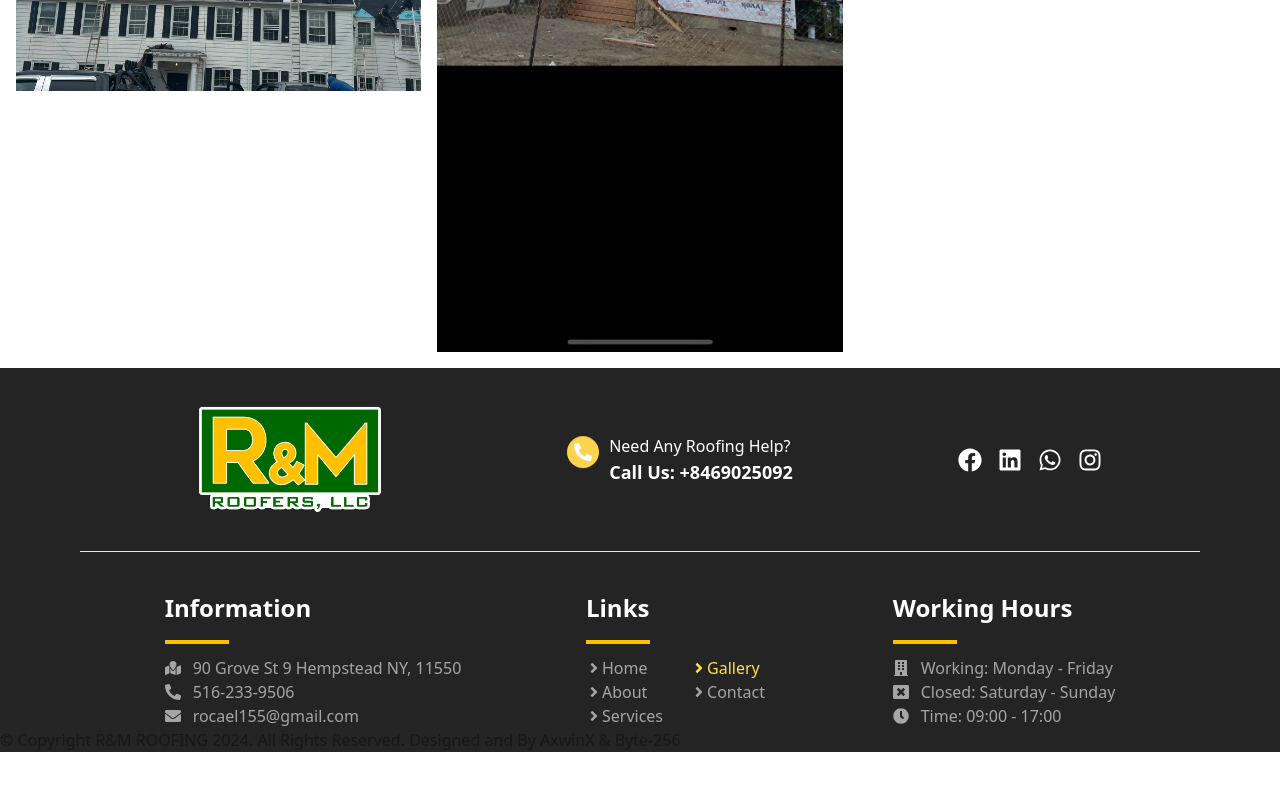
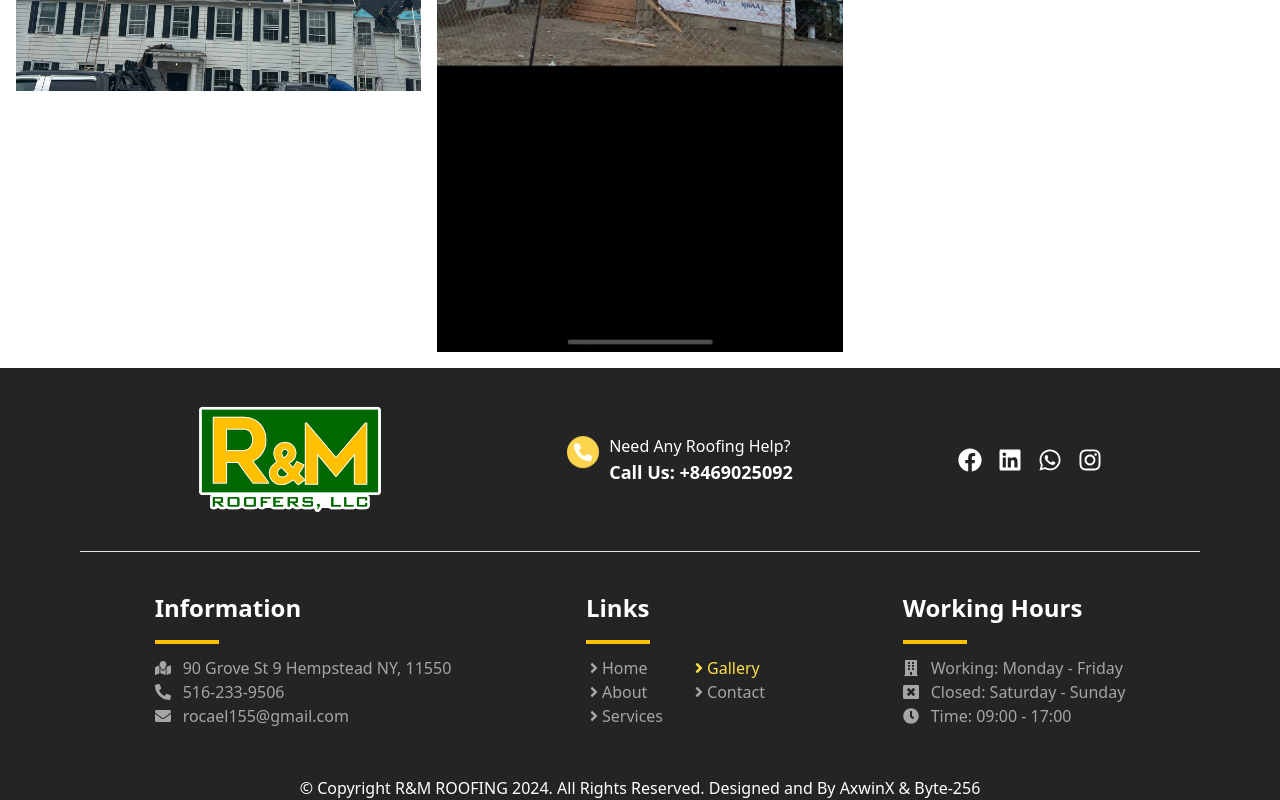
Before and after one commit to Byte-256/rm-roofing, a Next.js app: page /gallery in a window 1280 px wide. Shown: the part 8197-8997 px from the top of the page. Before the commit the page ends 8949 px from the top, so only its background shows below. Built offline with nearby package versions, Linux system fonts and the light colour scheme.

Commit message:
Tablet optimization and functionalities

```diff
--- a/app/_components/Footer.tsx
+++ b/app/_components/Footer.tsx
@@ -1,9 +1,10 @@
 "use client";
+import Image from "next/image";
 import Link from "next/link";
 import { usePathname } from "next/navigation";
 import {
-    FaAngleRight,
-    FaBuilding,
+	FaAngleRight,
+	FaBuilding,
 	FaClock,
 	FaEnvelope,
 	FaFacebook,
@@ -12,7 +13,7 @@ import {
 	FaMapMarked,
 	FaPhoneAlt,
 	FaWhatsapp,
-    FaWindowClose,
+	FaWindowClose,
 } from "react-icons/fa";
 
 export function Footer() {
@@ -23,7 +24,13 @@ export function Footer() {
 			{/* Contact */}
 			<div className="foot-1 flex justify-evenly flex-wrap items-center p-3 text-white">
 				<div className="foot-logo">
-					<img src="./image/logo.png" alt="RM Logo" className="w-32 md:w-56" />
+					<Image
+						width={100}
+						height={100}
+						src="./image/logo.png"
+						alt="RM Logo"
+						className="w-32 md:w-56"
+					/>
 				</div>
 				<Link
 					href={"tel:+8469025092"}
@@ -73,25 +80,34 @@ export function Footer() {
 			<hr className="mx-6 md:mx-20" />
 
 			{/* Foot-2 */}
-			<div className="foot-2 flex flex-wrap text-[#A5A5A5] px-10 items-center md:justify-evenly mt-10 gap-y-4">
+			<div className="foot-2 flex flex-wrap md:flex-nowrap md:gap-5 text-[#A5A5A5] px-10  md:justify-evenly mt-10 gap-y-4">
 				<div className="foot-info">
 					{" "}
 					<h1 className="relative text-2xl font-bold after:content-[''] after:block after:w-16 after:h-1 after:bg-[#ffc000] after:mt-4 after:left-0 text-white  mb-3">
 						Information
 					</h1>
-					<Link href={"https://maps.app.goo.gl/93DV8RhV3kpbk7wR8"} target="_blank">
-						<p className=" flex gap-3 items-center hover:text-[#e7e4e4]" >
+					<Link
+						href={"https://maps.app.goo.gl/93DV8RhV3kpbk7wR8"}
+						target="_blank"
+					>
+						<p className=" flex gap-3 items-center hover:text-[#e7e4e4]">
 							<FaMapMarked /> 90 Grove St 9 Hempstead NY, 11550
 						</p>
 					</Link>
-					<p className=" flex gap-3 items-center">
+					<Link
+						href={"tel:+1516-233-9506"}
+						className="flex gap-3 items-center hover:text-[#e7e4e4]"
+					>
 						<FaPhoneAlt aria-hidden="true" />
 						516-233-9506
-					</p>
-					<p className=" flex gap-3 items-center">
+					</Link>
+					<Link
+						href={"mailto:rocael155@gmail.com"}
+						className=" flex gap-3 items-center hover:text-[#e7e4e4]"
+					>
 						<FaEnvelope aria-hidden="true" />
 						rocael155@gmail.com
-					</p>
+					</Link>
 				</div>
 				<div className="foot-link">
 					<h1 className="relative text-2xl font-bold after:content-[''] after:block after:w-16 after:h-1 after:bg-[#ffc000] after:mt-4 after:left-0 text-white  mb-3">
@@ -102,7 +118,9 @@ export function Footer() {
 							<p>
 								<Link
 									href="/"
-									className={`flex items-center ${path === "/" ? "text-yellow-300" : ""}`}
+									className={`flex items-center ${
+										path === "/" ? "text-yellow-300" : ""
+									}`}
 								>
 									<FaAngleRight /> Home
 								</Link>
@@ -110,7 +128,9 @@ export function Footer() {
 							<p>
 								<Link
 									href="/about"
-									className={`flex items-center ${path === "/about" ? "text-yellow-300" : ""}`}
+									className={`flex items-center ${
+										path === "/about" ? "text-yellow-300" : ""
+									}`}
 								>
 									<FaAngleRight /> About
 								</Link>
@@ -118,7 +138,9 @@ export function Footer() {
 							<p>
 								<Link
 									href="/services"
-									className={`flex items-center ${path === "/services" ? "text-yellow-300" : ""}`}
+									className={`flex items-center ${
+										path === "/services" ? "text-yellow-300" : ""
+									}`}
 								>
 									<FaAngleRight /> Services
 								</Link>
@@ -128,7 +150,9 @@ export function Footer() {
 							<p>
 								<Link
 									href="/gallery"
-									className={`flex items-center ${path === "/gallery" ? "text-yellow-300" : ""}`}
+									className={`flex items-center ${
+										path === "/gallery" ? "text-yellow-300" : ""
+									}`}
 								>
 									<FaAngleRight /> Gallery
 								</Link>
@@ -136,7 +160,9 @@ export function Footer() {
 							<p>
 								<Link
 									href="/contact"
-									className={`flex items-center ${path === "/contact" ? "text-yellow-300" : ""}`}
+									className={`flex items-center ${
+										path === "/contact" ? "text-yellow-300" : ""
+									}`}
 								>
 									<FaAngleRight /> Contact
 								</Link>
@@ -148,20 +174,18 @@ export function Footer() {
 					<h1 className="relative text-2xl font-bold after:content-[''] after:block after:w-16 after:h-1 after:bg-[#ffc000] after:mt-4 after:left-0 text-white mb-3">
 						Working Hours
 					</h1>
-					<p className="flex gap-3 items-center">
-						<FaBuilding aria-hidden="true" /> Working:
-						Monday - Friday
+					<p className="flex gap-3 items-center md:text-nowrap">
+						<FaBuilding aria-hidden="true" /> Working: Monday - Friday
 					</p>
-					<p className="flex gap-3 items-center">
-						<FaWindowClose aria-hidden="true"/> Closed:
-						Saturday - Sunday
+					<p className="flex gap-3 items-center md:text-nowrap">
+						<FaWindowClose aria-hidden="true" /> Closed: Saturday - Sunday
 					</p>
-					<p className="flex gap-3 items-center">
+					<p className="flex gap-3 items-center md:text-nowrap">
 						<FaClock /> Time: 09:00 - 17:00
 					</p>
 				</div>
 			</div>
-			<div className="sub-footer">
+			<div className="sub-footer text-center text-white mt-12">
 				<p>
 					&copy; Copyright R&M ROOFING 2024. All Rights Reserved. Designed and
 					By AxwinX & Byte-256
--- a/app/_components/Nav.tsx
+++ b/app/_components/Nav.tsx
@@ -47,7 +47,7 @@ export default function Nav() {
 				</div>
 
 				{/* md:Right Side sm:Below */}
-				<div className="flex flex-wrap lg:gap-4 gap-6 pt-4 md:pt-0">
+				<div className="flex flex-wrap lg:gap-4 gap-6 pt-4 md:pt-0 pb-4 md:pb-0">
 					<div className="md:px-4 px-6 border-white border-x-2">
 						<Link
 							rel="nofollow"
```
